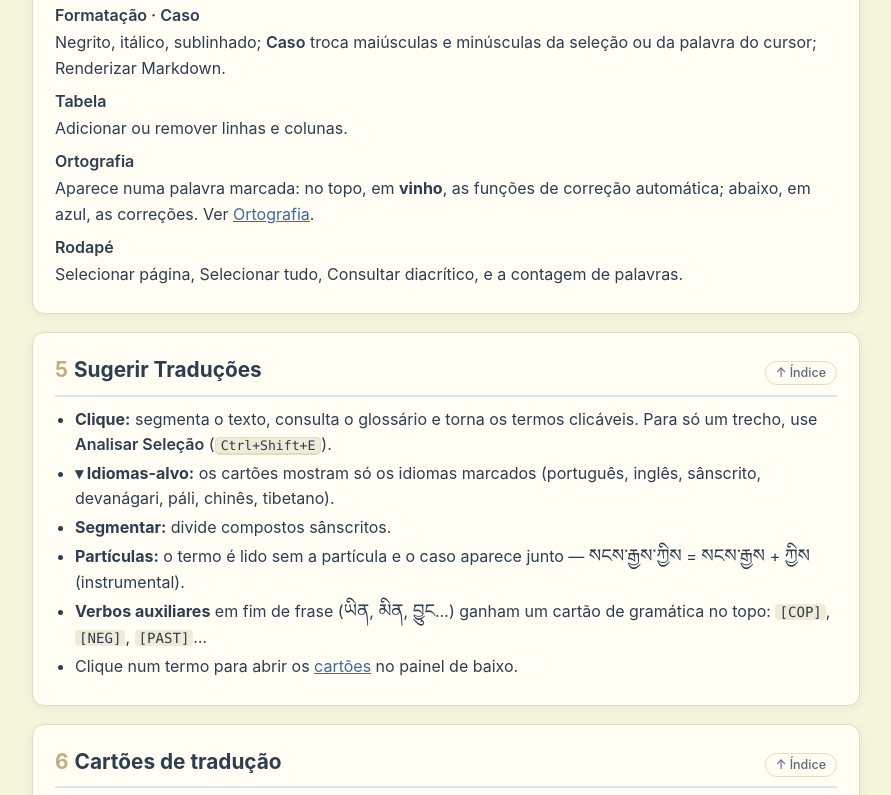
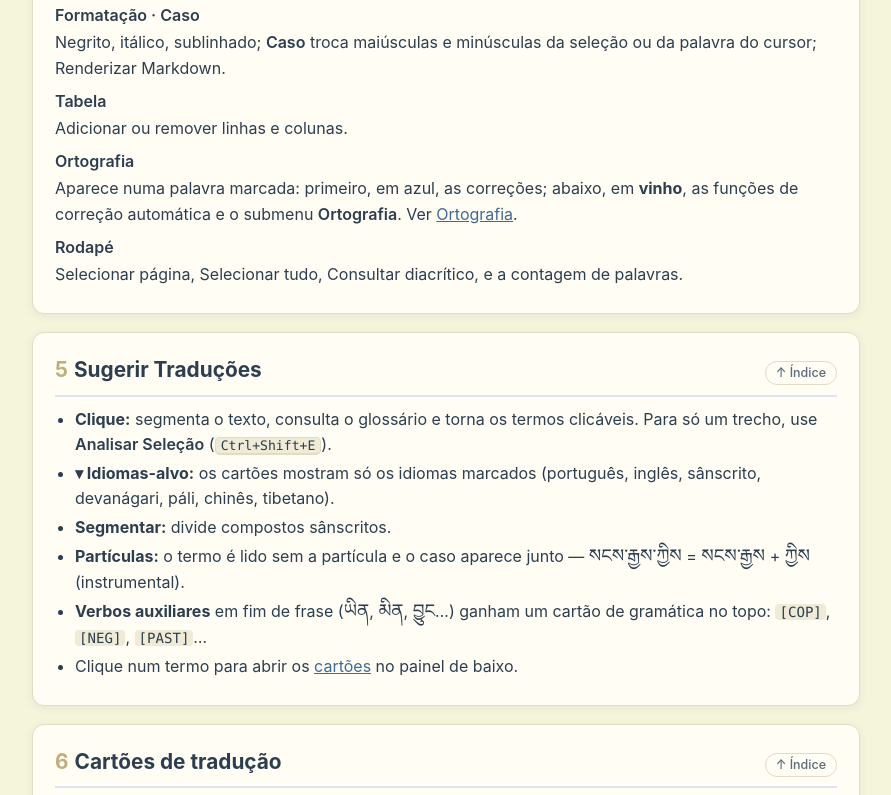
Before and after one commit to TashiRabten/rel-site-2025, a website: page manual/tradutorbuda/Manual_do_Usuário.html in a window 1280 px wide. Shown: the part 2339-3134 px from the top of the page, without its empty margins (194-1085 px from the left). Drawn offline with Linux system fonts and the light colour scheme.

Commit message:
Manual: correções em azul e funções de autocorreção em vinho embaixo; Aceitar só em palavra ambígua
Seções 4 e 12: no menu de uma palavra marcada vêm primeiro as correções (azul) e, abaixo, as
funções de autocorreção e o submenu Ortografia, em vinho. Aceitar português / Aceitar inglês só
aparecem quando a palavra digitada também é palavra desse idioma (uma → umā → Aceitar português
volta a uma, reta, aceita); karma mostra os dois, bodhicitta nenhum.

```diff
--- a/manual/tradutorbuda/Manual_do_Usuário.html
+++ b/manual/tradutorbuda/Manual_do_Usuário.html
@@ -270,7 +270,7 @@
     <dt>Tabela</dt>
     <dd>Adicionar ou remover linhas e colunas.</dd>
     <dt>Ortografia</dt>
-    <dd>Aparece numa palavra marcada: no topo, em <b>vinho</b>, as funções de correção automática; abaixo, em azul, as correções. Ver <a href="#ortografia">Ortografia</a>.</dd>
+    <dd>Aparece numa palavra marcada: primeiro, em azul, as correções; abaixo, em <b>vinho</b>, as funções de correção automática e o submenu <span class="ui">Ortografia</span>. Ver <a href="#ortografia">Ortografia</a>.</dd>
     <dt>Rodapé</dt>
     <dd>Selecionar página, Selecionar tudo, Consultar diacrítico, e a contagem de palavras.</dd>
   </dl>
@@ -389,8 +389,8 @@
 <section id="ortografia">
   <h2><span><span class="num">12</span>Ortografia e correção automática</span><a class="voltar" href="#indice">↑ Índice</a></h2>
   <ul>
-    <li><b>Palavra sublinhada → botão direito:</b> no topo, em <b>vinho</b>, as funções de correção automática — <span class="ui">Aceitar português</span>, <span class="ui">Aceitar inglês</span>, <span class="ui">Reverter</span>, <span class="ui">Usar … como correção automática</span>, <span class="ui">Parar de corrigir</span>, <span class="ui">Corrigir automaticamente para ›</span>, <span class="ui">Sempre corrigir para ›</span>, <span class="ui">Digitar a correção…</span>. Abaixo, em azul, as correções desta palavra.</li>
-    <li><b>Aceitar português · Aceitar inglês:</b> desfaz a correção automática, põe a grafia na lista de aceitas e não a corrige mais. O itálico segue o idioma do parágrafo: uma palavra inglesa num parágrafo em português (ou portuguesa num parágrafo em inglês) sai em itálico, como estrangeirismo; no mesmo idioma, ou quando o idioma do parágrafo não é claro, sai reta. Vale também quando você a digita de novo.</li>
+    <li><b>Palavra sublinhada → botão direito:</b> primeiro, em azul, as correções desta palavra. Abaixo, em <b>vinho</b>, as funções de correção automática — <span class="ui">Aceitar português</span> / <span class="ui">Aceitar inglês</span>, <span class="ui">Reverter</span>, <span class="ui">Usar … como correção automática</span>, <span class="ui">Parar de corrigir</span>, <span class="ui">Corrigir automaticamente para ›</span>, <span class="ui">Sempre corrigir para ›</span>, <span class="ui">Digitar a correção…</span> — e o submenu <span class="ui">Ortografia ›</span>, também em vinho.</li>
+    <li><b>Aceitar português · Aceitar inglês:</b> só aparece quando a palavra que você digitou também é uma palavra em português ou em inglês — por exemplo, <i>uma</i> virou <i>umā</i> em itálico: <span class="ui">Aceitar português</span> volta a <i>uma</i>, reta, e a grafia fica aceita, sem precisar redigitar. Uma palavra dos dois idiomas (<i>karma</i>) mostra os dois botões; um termo que nenhum dos dois tem (<i>bodhicitta</i>) não mostra nenhum. Depois de aceita, a palavra não é mais corrigida. O itálico segue o idioma do parágrafo: inglesa num parágrafo em português (ou portuguesa num parágrafo em inglês) sai em itálico, como estrangeirismo; no mesmo idioma, ou quando o idioma do parágrafo não é claro, sai reta.</li>
     <li><b>Digitar a correção…:</b> você escreve a forma certa; ela passa a ser aplicada sozinha, em qualquer idioma.</li>
     <li><b>Submenu Ortografia:</b> <span class="ui">Aceitar esta grafia</span> (sem idioma; também para o tibetano), <span class="ui">Não aceitar mais esta grafia</span> e as opções <span class="ui">Corrigir erros automaticamente</span>, <span class="ui">Corrigir erros de digitação pelo dicionário</span>, <span class="ui">Corrigir diacríticos automaticamente</span> (restaura os diacríticos do sânscrito ao terminar a palavra).</li>
     <li><b>Itálico de termos estrangeiros:</b> automático em termos transliterados. Uma correção escolhida na lista segue a mesma regra — termo páli ou sânscrito em itálico, palavra portuguesa ou inglesa reta —, e o itálico que você mesmo aplicou (numa citação, por exemplo) é mantido. <span class="ui">Ignorar itálico</span> o desliga para aquele termo, como num nome próprio.</li>
```
